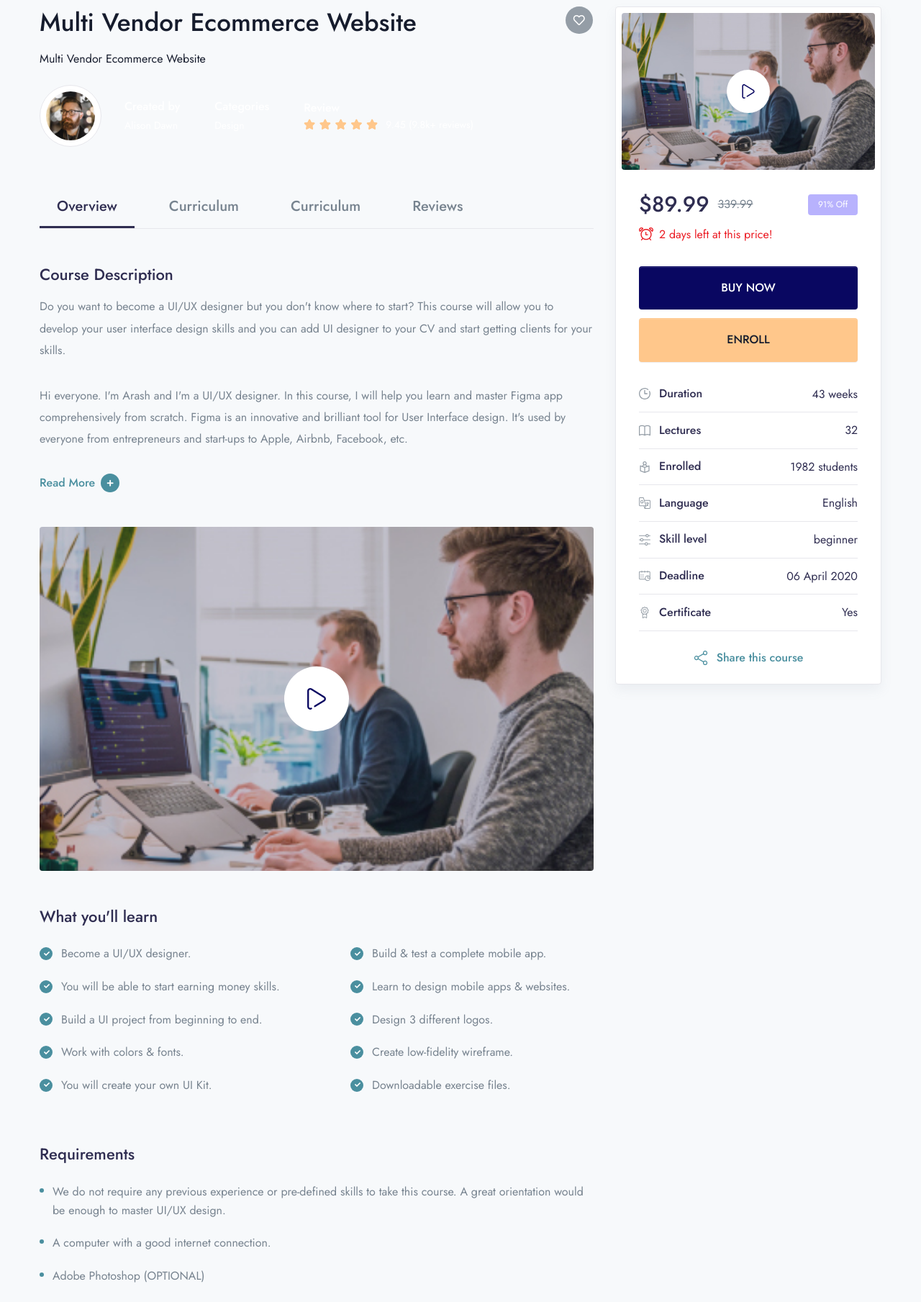
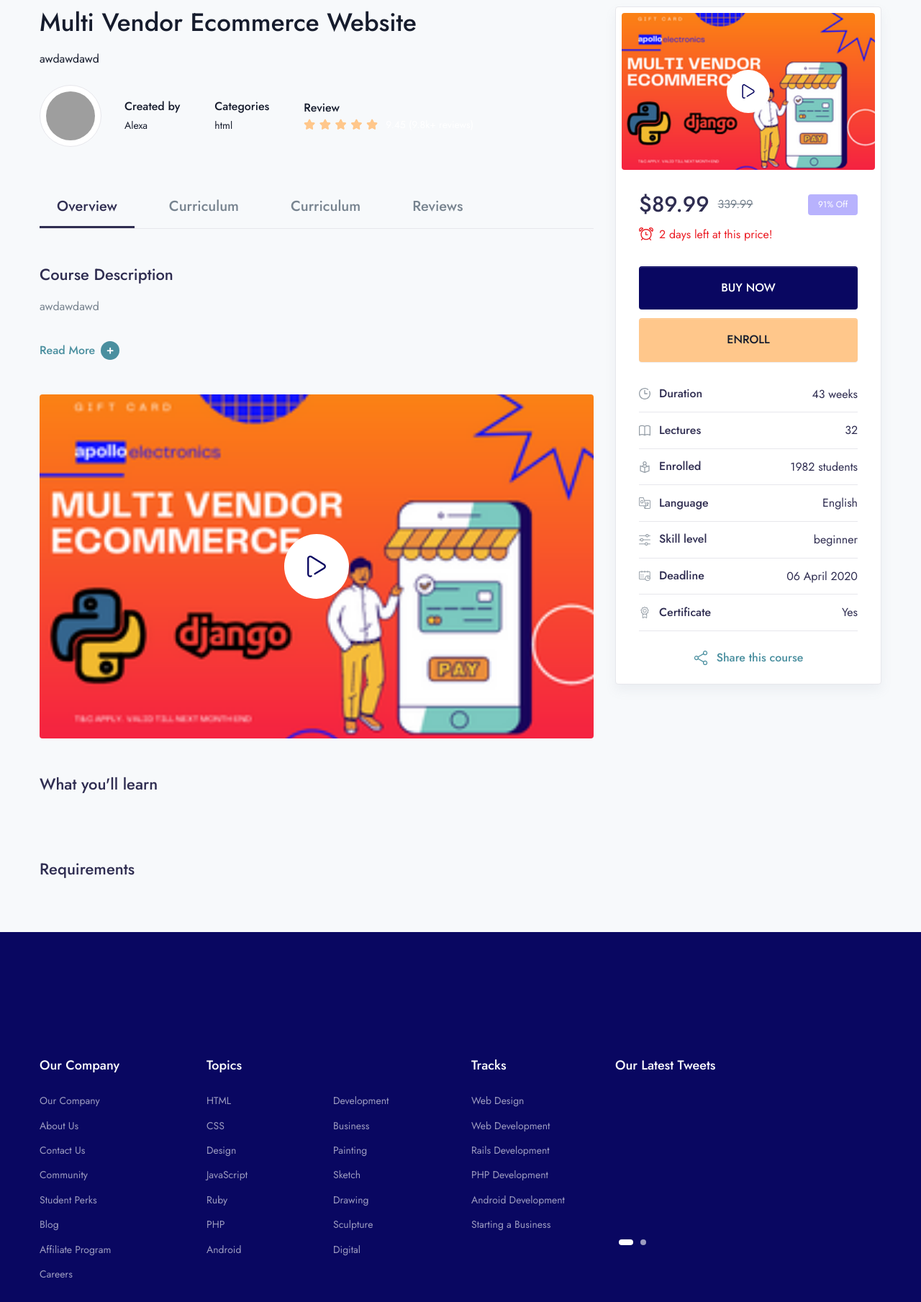
Before and after one commit to itsmeShishir/MeroLms, a Django app: a page that uses meroLms/templates/main/singlecourse.html in a window 1280 px wide. Shown: the part 116-1925 px from the top of the page at 72% size. Run offline with Django 4.2, Linux system fonts and the light colour scheme; data comes from the database, SQL or seed files in the repository; both versions use the stored data as it was after the commit; some libraries are stand-ins or nearby versions; grey boxes are pictures that could not be loaded.

Commit message:
Finish of the single course page by adding providing the details from the backend

```diff
--- a/meroLms/app/models.py
+++ b/meroLms/app/models.py
@@ -75,10 +75,25 @@
 def pre_save_post_receiver(sender, instance, *args, **kwargs):
     if not instance.slug:
         instance.slug = create_slug(instance)
+pre_save.connect(pre_save_post_receiver, Course)
 
 
+#create what will you learn
+class WhatYouLearn(models.Model):
+    course = models.ForeignKey(Course, on_delete=models.CASCADE)
+    points = models.CharField(max_length=500)
 
-pre_save.connect(pre_save_post_receiver, Course)
+    def __str__(self):
+        return self.points
+
+#make Requirement ofr course
+class Requirement(models.Model):
+    course = models.ForeignKey(Course, on_delete=models.CASCADE)
+    points = models.CharField(max_length=500)
+
+    def __str__(self):
+        return self.points
+
 
 # creating the models for category
 class BlogCategories(models.Model):
--- a/meroLms/templates/main/singlecourse.html
+++ b/meroLms/templates/main/singlecourse.html
@@ -8,15 +8,9 @@
           {{course.title}}
         </h1>
         <p class="me-xl-13 mb-5 text-black">
-          {{course.title}}
+          {{course.description|truncatewords:15}}
         </p>
 
-        <a
-          href="#"
-          class="badge badge-lg badge-rounded-circle badge-secondary font-size-base badge-float badge-float-inside top-0 text-white"
-        >
-          <i class="far fa-heart"></i>
-        </a>
       </div>
 
       <!-- COURSE META
@@ -27,7 +21,7 @@
         >
           <div class="p-2">
             <img
-              src="{%static 'assets/img/avatars/avatar-1.jpg'%}"
+              src="/{{course.author.author_profile}}"
               alt="..."
               class="rounded-circle"
               width="68"
@@ -37,17 +31,17 @@
         </div>
 
         <div class="mb-4 mb-md-0 me-md-8 me-lg-4 me-xl-8">
-          <h6 class="mb-0 text-white">Created by</h6>
-          <a href="#" class="font-size-sm text-white">Alison Dawn</a>
+          <h6 class="mb-0 text-black">Created by</h6>
+          <a href="#" class="font-size-sm text-black">{{course.author.name}}</a>
         </div>
 
         <div class="mb-4 mb-md-0 me-md-8 me-lg-4 me-xl-8">
-          <h6 class="mb-0 text-white">Categories</h6>
-          <a href="#" class="font-size-sm text-white">Design</a>
+          <h6 class="mb-0 text-black">Categories</h6>
+          <a href="#" class="font-size-sm text-black">{{course.category.name}}</a>
         </div>
 
         <div class="mb-4 mb-md-0 me-md-6 me-lg-4 me-xl-6">
-          <h6 class="mb-0 text-white">Review</h6>
+          <h6 class="mb-0 text-black">Review</h6>
           <div class="d-lg-flex align-items-center">
             <div class="star-rating mb-2 mb-lg-0">
               <div class="rating" style="width: 100%"></div>
@@ -126,26 +120,12 @@
         >
           <h3 class="">Course Description</h3>
           <p class="mb-6 line-height-md">
-            Do you want to become a UI/UX designer but you don't know where to
-            start? This course will allow you to develop your user interface
-            design skills and you can add UI designer to your CV and start
-            getting clients for your skills.
-          </p>
-          <p class="mb-6 line-height-md">
-            Hi everyone. I'm Arash and I'm a UI/UX designer. In this course, I
-            will help you learn and master Figma app comprehensively from
-            scratch. Figma is an innovative and brilliant tool for User
-            Interface design. It's used by everyone from entrepreneurs and
-            start-ups to Apple, Airbnb, Facebook, etc.
+            {{course.description|slice:"0:500"}}
           </p>
           <p class="collapse mb-6 line-height-md" id="readcollapseExample">
-            Anim pariatur cliche reprehenderit, enim eiusmod high life accusamus
-            terry richardson ad squid. Nihil anim keffiyeh helvetica, craft beer
-            labore wes anderson cred nesciunt sapiente I will help you learn and
-            master Figma app comprehensively from scratch. Figma is an
-            innovative and brilliant tool for User Interface design. It's used
-            by everyone from entrepreneurs ea proident.
+            {{course.description|slice:"501:3000"}}
           </p>
+
           <a
             class="text-teal read-more h6 d-inline-block mb-8"
             data-bs-toggle="collapse"
@@ -173,7 +153,7 @@
           </a>
 
           <a
-            href="https://www.youtube.com/watch?v=9I-Y6VQ6tyI"
+            href="https://www.youtube.com/{{course.featured_video}}"
             class="d-block sk-thumbnail rounded mb-8"
             data-fancybox=""
           >
@@ -195,7 +175,7 @@
             </div>
             <img
               class="rounded shadow-light-lg"
-              src="{%static 'assets/img/products/product-2.jpg'%}"
+              src="/{{course.featured_image}}"
               alt="..."
             />
           </a>
@@ -204,34 +184,26 @@
           <div class="row row-cols-lg-2 mb-8">
             <div class="col-md">
               <ul class="list-style-v1 list-unstyled">
-                <li>Become a UI/UX designer.</li>
-                <li>You will be able to start earning money skills.</li>
-                <li>Build a UI project from beginning to end.</li>
-                <li>Work with colors &amp; fonts.</li>
-                <li>You will create your own UI Kit.</li>
+               {% for learn in course.whatyoulearn_set.all|slice:"0:5" %}
+                <li>{{learn.points}}</li>
+                {% endfor %}
               </ul>
             </div>
 
             <div class="col-md">
               <ul class="list-style-v1 list-unstyled ms-xl-6">
-                <li>Build &amp; test a complete mobile app.</li>
-                <li>Learn to design mobile apps &amp; websites.</li>
-                <li>Design 3 different logos.</li>
-                <li>Create low-fidelity wireframe.</li>
-                <li>Downloadable exercise files.</li>
+                {% for learn in course.whatyoulearn_set.all|slice:"6:12" %}
+                  <li>{{learn.points}}</li>
+                {% endfor %}
               </ul>
             </div>
           </div>
 
           <h3 class="mb-5">Requirements</h3>
           <ul class="list-style-v2 list-unstyled">
-            <li>
-              We do not require any previous experience or pre-defined skills to
-              take this course. A great orientation would be enough to master
-              UI/UX design.
-            </li>
-            <li>A computer with a good internet connection.</li>
-            <li>Adobe Photoshop (OPTIONAL)</li>
+                {% for requirement in course.requirement_set.all %}
+                  <li>{{requirement.points}}</li>
+                {% endfor %}
           </ul>
         </div>
 
@@ -1779,15 +1751,15 @@
             <div class="d-inline-block rounded-circle border me-6 p-2">
               <div class="avatar avatar-size-120">
                 <img
-                  src="{%static 'assets/img/avatars/avatar-2.jpg'%}"
+                  src="{{course.author.author_profile}}"
                   alt="..."
                   class="avatar-img rounded-circle"
                 />
               </div>
             </div>
             <div class="media-body">
-              <h4 class="mb-0">Lauren Handerson</h4>
-              <span>iOS Developer &amp; UI Designer</span>
+              <h4 class="mb-0">{{course.author.name}}</h4>
+              <span>{{course.category.name}}</span>
             </div>
           </div>
 
@@ -2225,7 +2197,7 @@
           </div>
           <img
             class="rounded shadow-light-lg"
-            src="{%static 'assets/img/products/product-2.jpg'%}"
+            src="/{{course.featured_image}}"
             alt="..."
           />
         </a>
```
Also changed, not shown: meroLms/app/admin.py (+12 -1 lines), meroLms/app/migrations/0008_whatyoulearn_requirement.py (added), meroLms/db.sqlite3.
